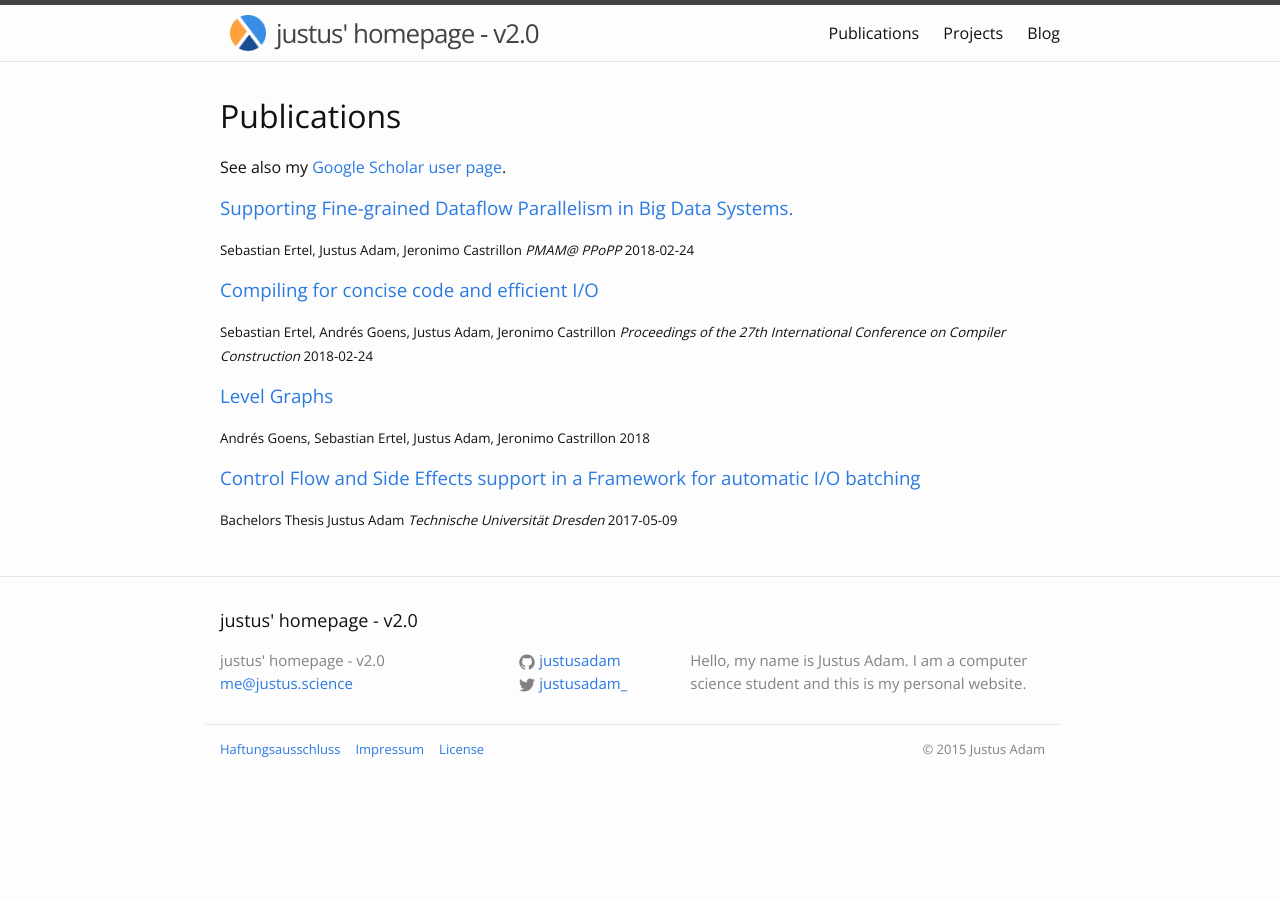
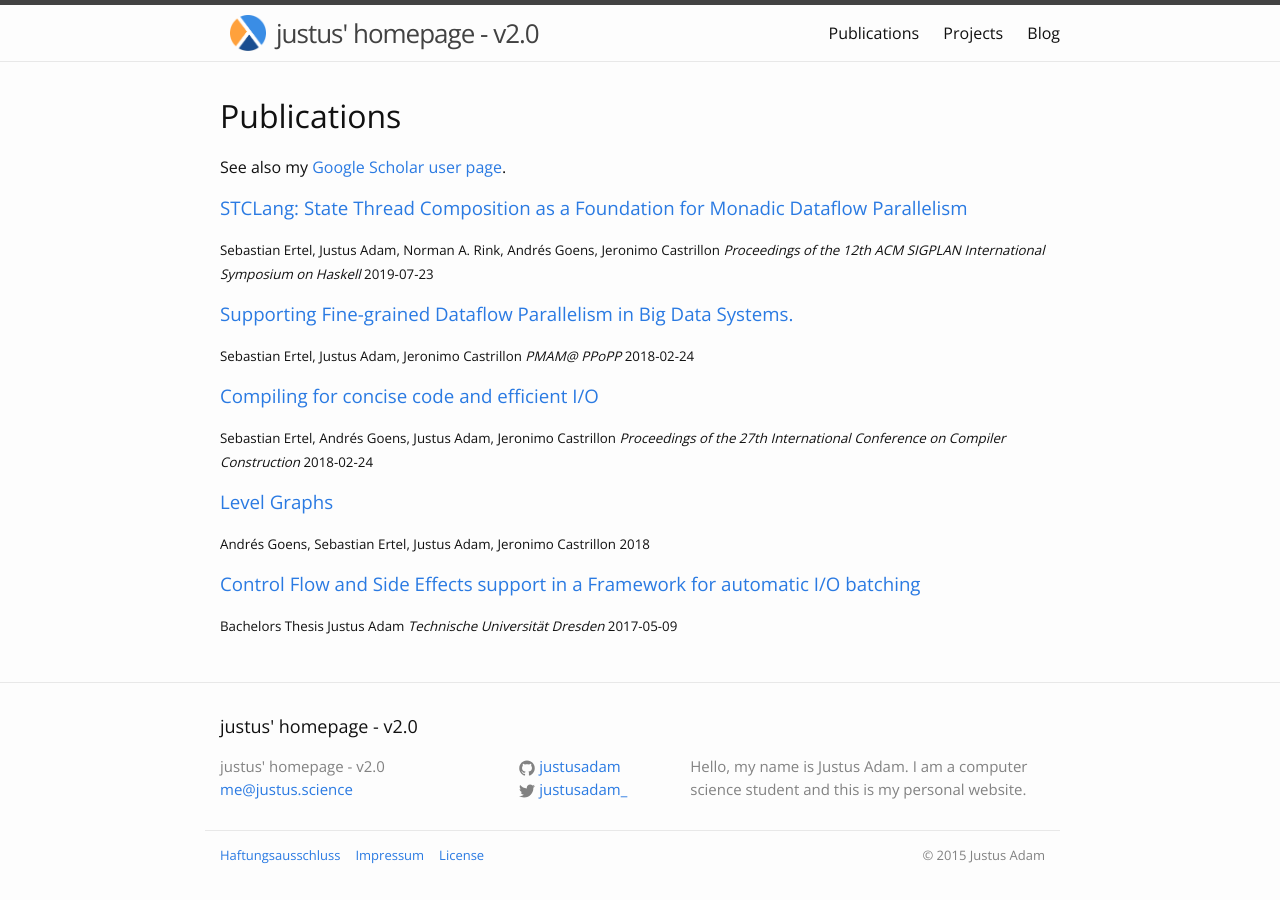
Before and after one commit to JustusAdam/justusadam.github.io, a Jekyll site: the page built from bib.md, in a window 1280 px wide. Built offline with Jekyll 4.4.1, drawn with Linux system fonts in a browser that asks for light colours.

Commit message:
Updated publications, added new section on homepage

```diff
--- a/_data/bib.yaml
+++ b/_data/bib.yaml
@@ -1,3 +1,13 @@
+- title: "STCLang: State Thread Composition as a Foundation for Monadic Dataflow Parallelism"
+  date: "2019-07-23"
+  link: https://doi.org/10.1145/3331545.3342600
+  publication: "Proceedings of the 12th ACM SIGPLAN International Symposium on Haskell"
+  authors:
+    - Sebastian Ertel
+    - Justus Adam
+    - Norman A. Rink
+    - Andrés Goens
+    - Jeronimo Castrillon
 - title: Compiling for concise code and efficient I/O
   publication: Proceedings of the 27th International Conference on Compiler Construction
   link: https://dl.acm.org/citation.cfm?id=3179505
--- a/bib.md
+++ b/bib.md
@@ -15,4 +15,6 @@
 
 <small> {{p.note}} {{ p.authors | join: ", " }} {% if p.publication %}_{{p.publication }}_{% elsif p.institution %}_{{ p.institution }}_{% endif %} {{ p.date }}</small>
 
+{{ p.comment | markdownify }}
+
 {% endfor %}
```
Also changed, not shown: index.md (+12 -0 lines), 2 other files.
